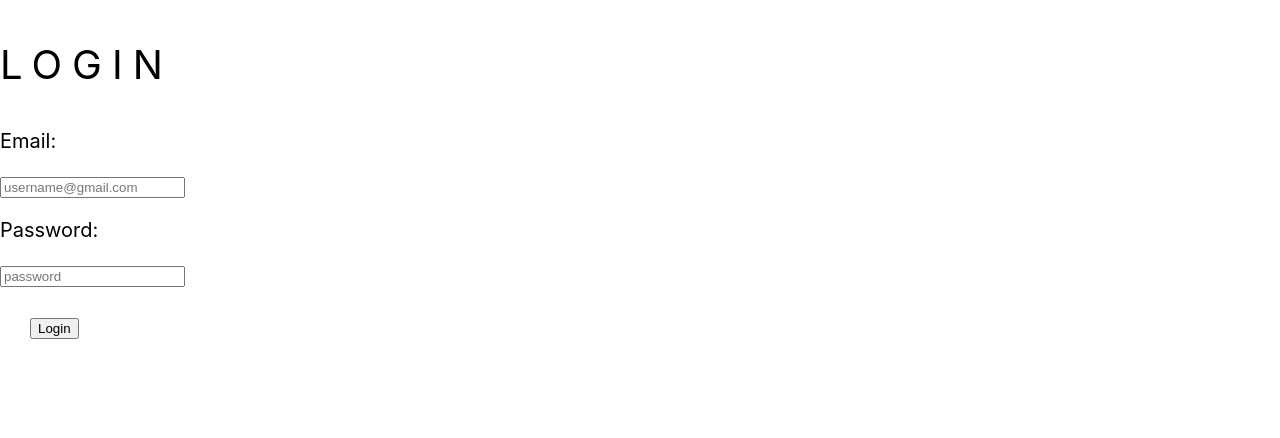
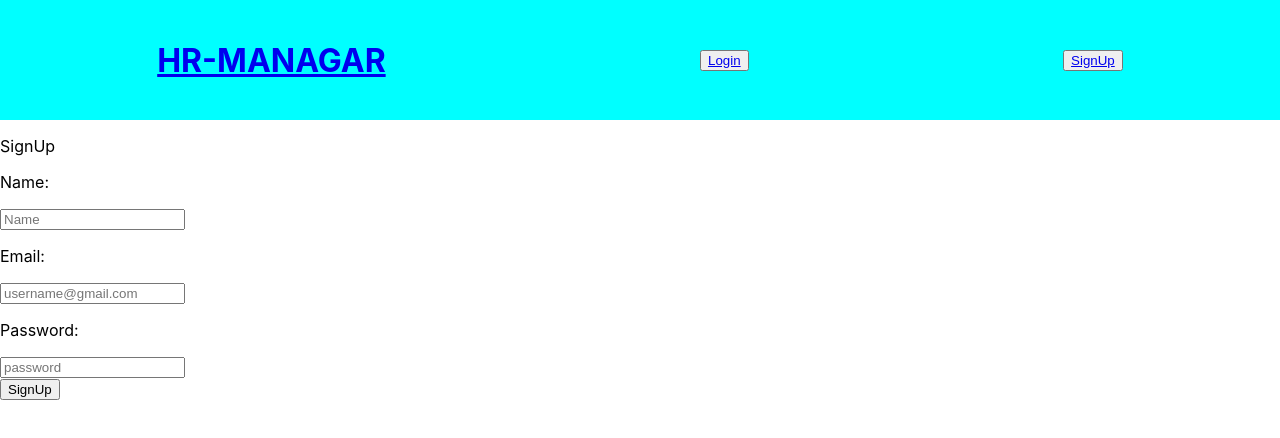
Before and after one commit to ritikgupta28/hr-management, a React (Create React App) app in the folder frontend/: page /#/signup in a window 1280 px wide. Shown: the top 438 px of the page. Built offline with nearby package versions, Linux system fonts and the light colour scheme.

Commit message:
adding landing page

```diff
--- a/frontend/src/App.js
+++ b/frontend/src/App.js
@@ -5,10 +5,11 @@ import Login from "./Components/Auth/Login";
 // import SignUp from "./Components/Auth/SignUp";
 import { actionType } from "./reducer";
 import { useStateValue } from "./StateProvider";
+import Navbar from './Components/LandingPage/Navbar';
 
 function App() {
 
-  const [{ isAuth, managerId, employeeId }, dispatch] = useStateValue();
+  const [{ isAuth, managerId }, dispatch] = useStateValue();
 
   useEffect(() => {
     const token = localStorage.getItem('token');
@@ -68,15 +69,13 @@ function App() {
         {isAuth
           ?
           (managerId !== "null"
-            ?
-            <ManagerNavbar logoutHandler={logoutHandler} />
+          ?
+          <ManagerNavbar logoutHandler={logoutHandler} />
           :
           <EmployeeNavbar logoutHandler={logoutHandler} />
           )
           :
-          <div>
-            <Login />
-          </div>
+          <Navbar />
         }
       </div>
     );
--- a/frontend/src/Components/Employees/Navbar.js
+++ b/frontend/src/Components/Employees/Navbar.js
@@ -18,14 +18,15 @@ function EmployeeNavbar({ logoutHandler }) {
 			<div className="navbar_page">
 				<Switch>
 					<Route
-						path='/'
+						path='/dashboard'
+						exact
 						render={props => (
 							<Dashboard
 								id={employeeId}
 							/>
 						)}
 					/>
-					<Redirect to="/" />
+					<Redirect to="/dashboard" />
 				</Switch>
 			</div>
 		</Router>
--- /dev/null
+++ b/frontend/src/Components/LandingPage/LandingPage.js
@@ -0,0 +1,11 @@
+import React from 'react'
+
+function LandingPage() {
+  return (
+    <div>
+      <h1>Landing Page</h1>
+    </div>
+  )
+}
+
+export default LandingPage
--- /dev/null
+++ b/frontend/src/Components/LandingPage/Navbar.js
@@ -0,0 +1,50 @@
+import React from 'react'
+import { HashRouter as Router, Switch, Route, Link, Redirect } from "react-router-dom"
+import Login from "../Auth/Login"
+import SignUp from "../Auth/SignUp"
+import LandingPage from "./LandingPage"
+
+function Navbar() {
+
+  return (
+    <Router>
+      <div className="navbar">
+			<Link to='/'><h1>HR-MANAGAR</h1></Link>
+				<button>
+          <Link to='/login'>Login</Link>
+				</button>
+        <button>
+					<Link to='/signup'>SignUp</Link>
+				</button>
+			</div>
+			<div className="navbar_pages">
+				<Switch>
+				<Route
+						path='/'
+						exact
+						render={props => (
+							<LandingPage />
+						)}
+            />
+					<Route
+						path='/login'
+						exact
+						render={props => (
+							<Login />
+						)}
+            />
+            <Route
+						path='/signup'
+						exact
+						render={props => (
+							<SignUp />
+						)}
+					/>
+					<Redirect to="/" />
+				</Switch>
+			</div>
+		</Router>
+  )
+}
+
+export default Navbar;
--- a/frontend/src/Components/Manager/EmployeeList.js
+++ b/frontend/src/Components/Manager/EmployeeList.js
@@ -3,6 +3,7 @@ import Card from './Card';
 import { useStateValue } from "../../StateProvider";
 
 function EmployeeList() {
+
   const [{ token }, dispatch] = useStateValue();
   const [employees, setEmployees] = useState();
   const [name, setName] = useState("");
--- a/frontend/src/Components/Manager/Navbar.js
+++ b/frontend/src/Components/Manager/Navbar.js
@@ -16,7 +16,7 @@ function ManagerNavbar({ logoutHandler }) {
 			<div className="navbar">
 			 <h1>HR-MANAGER</h1>
 				<div className="navbar_link">
-					<button><Link to="/">Team</Link></button>
+					<button><Link to="/teams">Team</Link></button>
 					<button><Link to="/add_team">Add Team</Link></button>
 					<button><Link to="/employee">Employee</Link></button>
 					<button><Link to="/add_employee">Add Employee</Link></button>
@@ -32,7 +32,7 @@ function ManagerNavbar({ logoutHandler }) {
 			<div className="navbar_page">
 				<Switch>
 					<Route
-						path='/'
+						path='/teams'
 						exact
 						render={props => (
 							<TeamList />
@@ -81,7 +81,7 @@ function ManagerNavbar({ logoutHandler }) {
 							/>
 						)}
 					/>
-					<Redirect to="/" />
+					<Redirect to="/teams" />
 				</Switch>
 			</div>
 		</Router>
```
